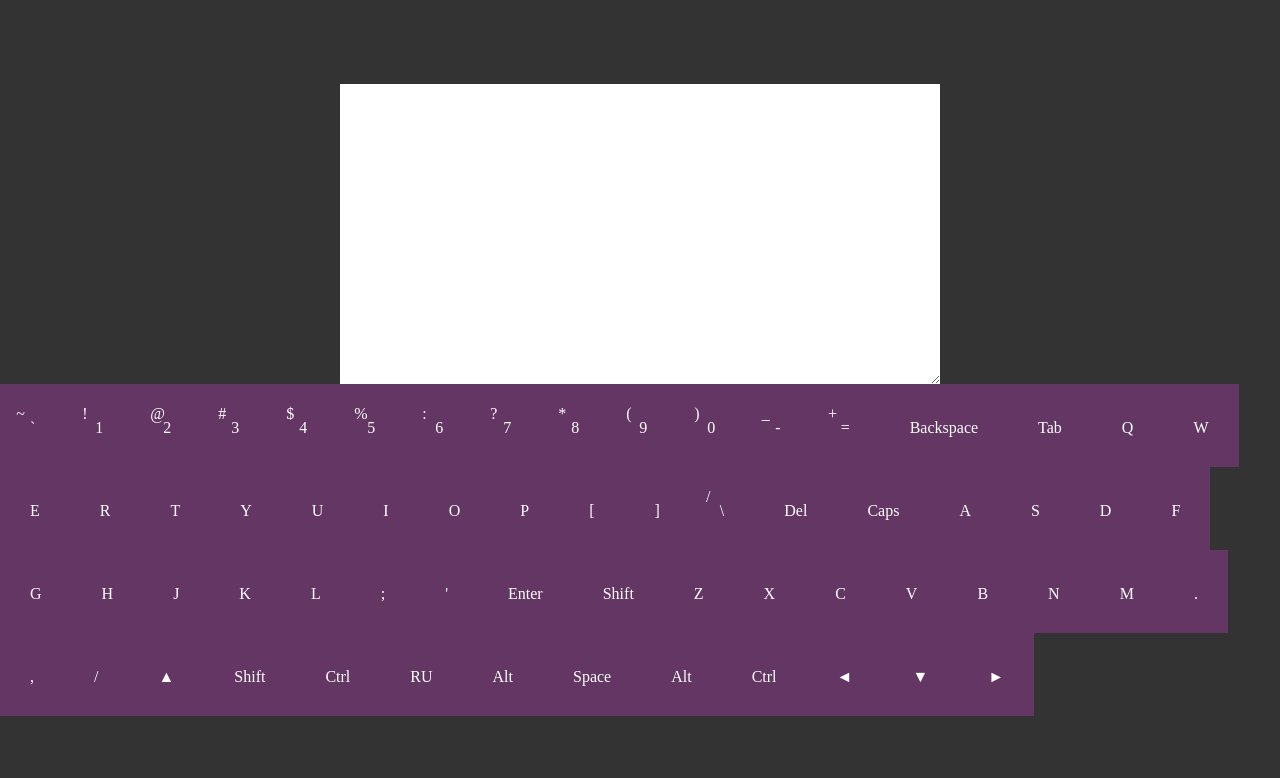
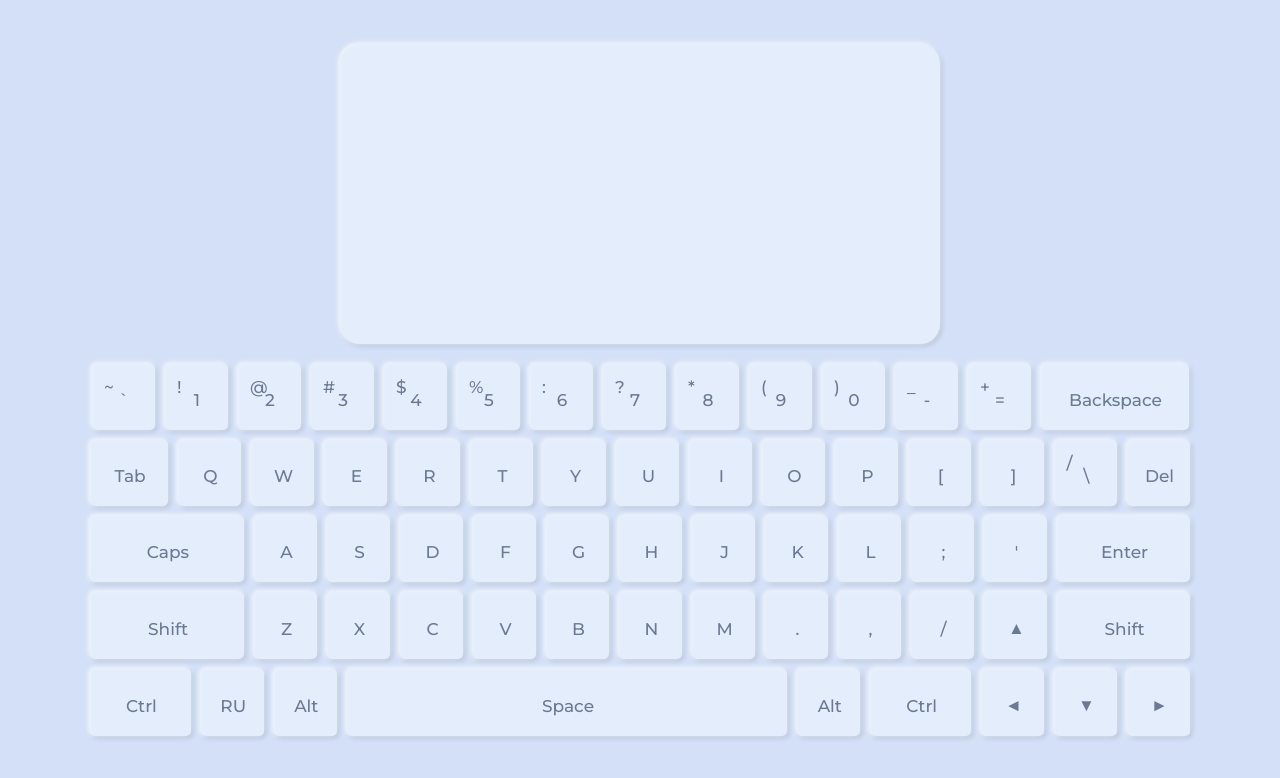
Before and after one commit to shchemer/virtual-keyboard, a plain HTML site: page index.html in a window 1280 px wide. Drawn offline with Linux system fonts and the light colour scheme.

Commit message:
feat: add styles for virtual keyboard and monitor

```diff
--- a/assets/styles/style.css
+++ b/assets/styles/style.css
@@ -5,6 +5,8 @@
   padding: 0;
   border: 0;
   box-sizing: border-box;
+  font-family: "Montserrat", sans-serif;
+  font-weight: 500;
 }
 
 ol,
@@ -28,40 +30,122 @@ img {
   flex-direction: column;
   justify-content: center;
   align-items: center;
-  background-color: #333;
   color: #fff;
+  background-color: #d3e0f7;
 }
 
 .virt-area__monitor {
   width: 600px;
   height: 300px;
   outline: none;
+  padding: 20px;
+  margin-bottom: 20px;
+  background-color: #e3edfc;
+  border-radius: 20px;
+  font-size: 18px;
+  color: #6b7992;
+  box-shadow: -1px -1px 5px rgba(255, 255, 255, 1),
+    inset 2px 2px 4px rgba(255, 255, 255, 0.1),
+    2px 2px 5px rgba(0, 0, 0, 0.15);
+  resize: none;
+
 }
 
 .virt-area__keyboard {
   display: flex;
+  justify-content: center;
   flex-wrap: wrap;
+  width: 1100px;
+  gap: 10px;
+  background-color: transparent;
+  margin-bottom: 20px;
 }
 
 .keyboard__key {
   position: relative;
-  padding: 30px;
-  background-color: rgb(99, 54, 99);
+  padding: 20px 25px;
+  width: 63px;
+  background-color: #e3edfc;
+  color: #6b7992;
   cursor: pointer;
-  transition: background-color 0.1s ease-in-out;
+  transition: all 0.1s ease-in-out;
+  display: flex;
+  justify-content: center;
+  align-items: center;
+  border-radius: 5px;
+  box-shadow: -1px -1px 5px rgba(255, 255, 255, 1),
+    inset 2px 2px 4px rgba(255, 255, 255, 0.1),
+    2px 2px 5px rgba(0, 0, 0, 0.15);
+  font-size: 17px;
+  user-select: none;
+}
+
+#key-backspace {
+  width: 148px;
+}
+
+#key-capslock,
+#key-shiftleft {
+  width: 154px;
+}
+
+#key-tab,
+#key-enter,
+#key-shiftright,
+#key-controlleft,
+#key-controlright {
+  flex-grow: 1;
+}
+
+#key-space {
+  flex-grow: 10;
 }
 
 .keyboard__key_active {
-  background-color: rgb(83, 45, 83);
+  transform: scale(0.8);
 }
 
 .keyboard__symbol_secondary {
   position: absolute;
-  top: 25%;
-  left: 25%;
+  top: 20%;
+  left: 20%;
 }
 
 .keyboard__symbol_primary {
   display: block;
-  padding-top: 5px;
+  padding-left: 2px;
+  padding-top: 6px;
 }
+
+.capslock-indicator {
+  width: 10px;
+  height: 10px;
+  border-radius: 50%;
+  border: 1px solid #6b7992;
+  position: absolute;
+  top: 10px;
+  right: 10px;
+  transition: all 0.5s ease-in-out;
+  box-shadow: none;
+}
+
+.capslock-indicator_active {
+  background-color: #9cb5de;
+  border-color: #9cb5de;
+  box-shadow: 0px 0px 5px 2px #9cb5de;
+}
+
+.virt-area__info {
+  position: absolute;
+  right: 10px;
+  top: 10px;
+  color: #6b7992;
+  background-color: #e3edfc;
+  padding: 15px 20px;
+  border-radius: 50%;
+  box-shadow: -2px -2px 8px rgba(255, 255, 255, 1),
+    inset 2px 2px 4px rgba(255, 255, 255, 0.1),
+    2px 2px 8px rgba(0, 0, 0, 0.15);
+  cursor: pointer;
+  user-select: none;
+}
```
